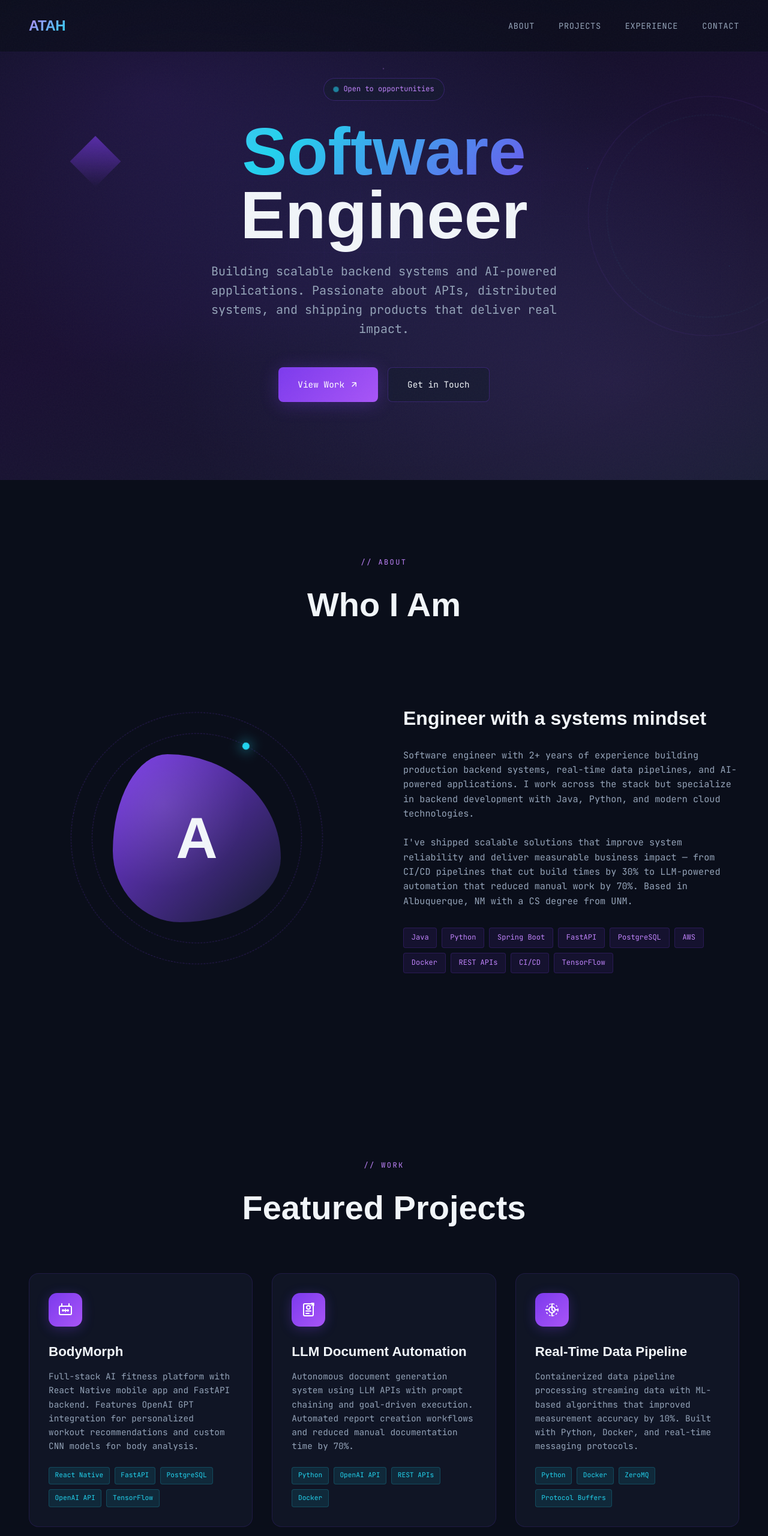
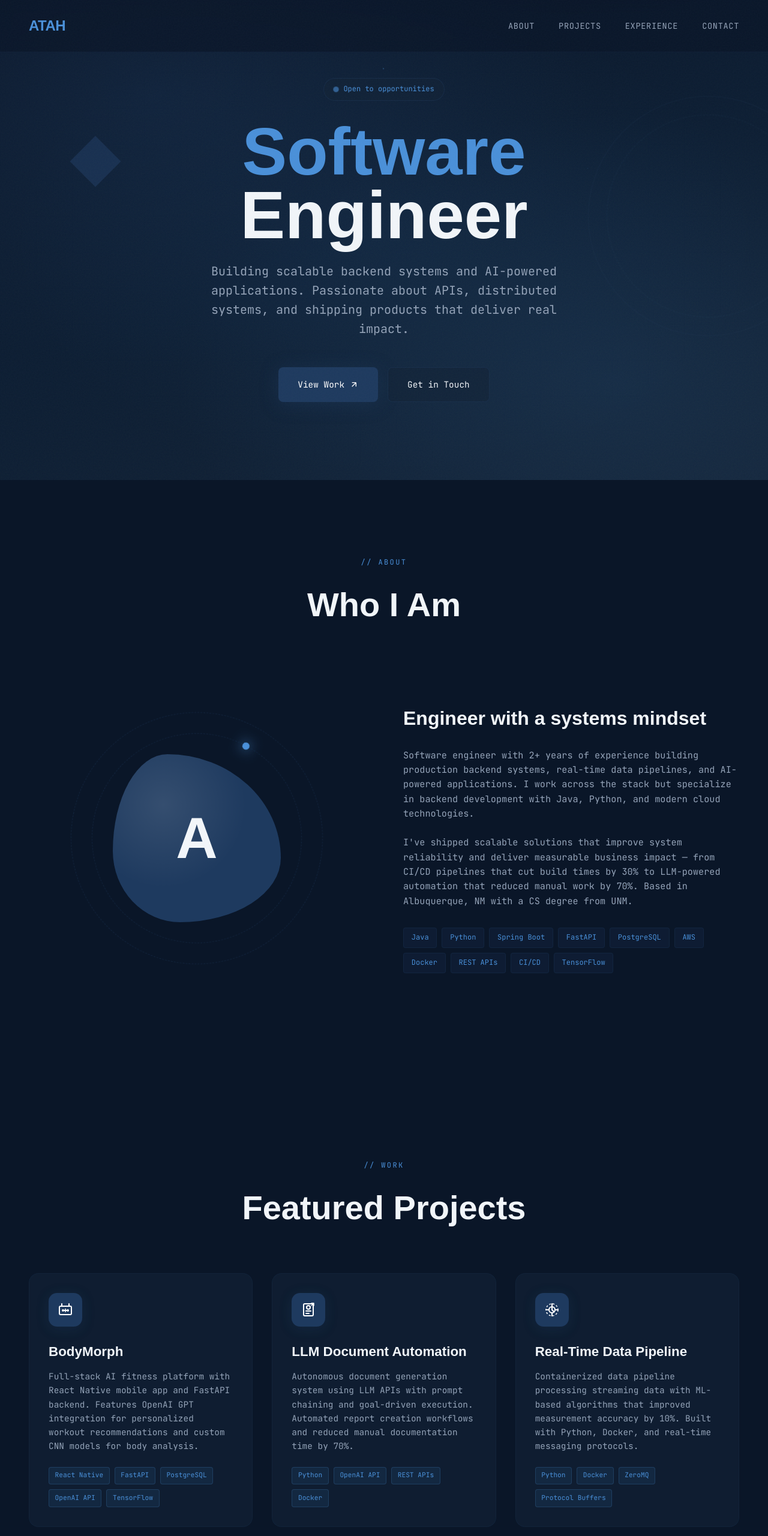
Before and after one commit to Atahh/Atahh.github.io, a plain HTML site: page index.html in a window 1280 px wide. Shown: the top 2560 px of the page at 60% size. Drawn offline with Linux system fonts and the light colour scheme; a web font is replaced by a local one.

Commit message:
Update index.html

```diff
--- a/index.html
+++ b/index.html
@@ -9,15 +9,14 @@
     <link href="https://fonts.googleapis.com/css2?family=Anybody:wght@400;700;900&family=JetBrains+Mono:wght@400;500&display=swap" rel="stylesheet">
     <style>
         :root {
-            --navy-deep: #0a0e1a;
-            --navy-mid: #141b2d;
-            --purple-accent: #7c3aed;
-            --purple-glow: #a855f7;
-            --purple-light: #c084fc;
-            --cyan-accent: #22d3ee;
+            --navy-deep: #0a1628;
+            --navy-mid: #132337;
+            --navy-accent: #1e3a5f;
+            --navy-light: #2d5a87;
+            --navy-bright: #4a90d9;
             --text-primary: #f1f5f9;
             --text-muted: #94a3b8;
-            --glass: rgba(20, 27, 45, 0.6);
+            --glass: rgba(19, 35, 55, 0.6);
         }
 
         * {
@@ -38,15 +37,15 @@
             line-height: 1.6;
         }
 
-        /* Animated gradient background */
+        /* Background */
         .bg-gradient {
             position: fixed;
             inset: 0;
             background:
-                radial-gradient(ellipse at 20% 20%, rgba(124, 58, 237, 0.15) 0%, transparent 50%),
-                radial-gradient(ellipse at 80% 80%, rgba(168, 85, 247, 0.1) 0%, transparent 50%),
-                radial-gradient(ellipse at 50% 50%, rgba(34, 211, 238, 0.05) 0%, transparent 70%),
-                linear-gradient(160deg, var(--navy-deep) 0%, #1a1033 50%, var(--navy-mid) 100%);
+                radial-gradient(ellipse at 20% 20%, rgba(30, 58, 95, 0.3) 0%, transparent 50%),
+                radial-gradient(ellipse at 80% 80%, rgba(45, 90, 135, 0.2) 0%, transparent 50%),
+                radial-gradient(ellipse at 50% 50%, rgba(74, 144, 217, 0.05) 0%, transparent 70%),
+                linear-gradient(160deg, var(--navy-deep) 0%, #0d1e33 50%, var(--navy-mid) 100%);
             z-index: -2;
         }
 
@@ -62,14 +61,14 @@
             position: absolute;
             width: 4px;
             height: 4px;
-            background: var(--purple-light);
+            background: var(--navy-bright);
             border-radius: 50%;
             opacity: 0;
             animation: float-up 15s infinite;
         }
 
         .particle:nth-child(odd) {
-            background: var(--cyan-accent);
+            background: var(--navy-light);
             width: 3px;
             height: 3px;
         }
@@ -96,8 +95,8 @@
             position: fixed;
             inset: 0;
             background-image:
-                linear-gradient(rgba(124, 58, 237, 0.03) 1px, transparent 1px),
-                linear-gradient(90deg, rgba(124, 58, 237, 0.03) 1px, transparent 1px);
+                linear-gradient(rgba(30, 58, 95, 0.03) 1px, transparent 1px),
+                linear-gradient(90deg, rgba(30, 58, 95, 0.03) 1px, transparent 1px);
             background-size: 60px 60px;
             z-index: -1;
             mask-image: radial-gradient(ellipse at center, black 0%, transparent 70%);
@@ -115,18 +114,15 @@
             justify-content: space-between;
             align-items: center;
             backdrop-filter: blur(10px);
-            background: rgba(10, 14, 26, 0.7);
-            border-bottom: 1px solid rgba(124, 58, 237, 0.1);
+            background: rgba(10, 22, 40, 0.7);
+            border-bottom: 1px solid rgba(30, 58, 95, 0.2);
         }
 
         .logo {
             font-family: 'Anybody', sans-serif;
             font-weight: 900;
             font-size: 1.5rem;
-            background: linear-gradient(135deg, var(--purple-light), var(--cyan-accent));
-            -webkit-background-clip: text;
-            -webkit-text-fill-color: transparent;
-            background-clip: text;
+            color: var(--navy-bright);
             letter-spacing: -0.02em;
         }
 
@@ -153,7 +149,7 @@
             left: 0;
             width: 0;
             height: 2px;
-            background: linear-gradient(90deg, var(--purple-accent), var(--cyan-accent));
+            background: var(--navy-bright);
             transition: width 0.3s ease;
         }
 
@@ -186,10 +182,10 @@
             gap: 0.5rem;
             padding: 0.5rem 1rem;
             background: var(--glass);
-            border: 1px solid rgba(124, 58, 237, 0.3);
+            border: 1px solid rgba(30, 58, 95, 0.4);
             border-radius: 100px;
             font-size: 0.75rem;
-            color: var(--purple-light);
+            color: var(--navy-bright);
             margin-bottom: 2rem;
             animation: fade-in 0.8s ease-out;
         }
@@ -197,7 +193,7 @@
         .badge-dot {
             width: 8px;
             height: 8px;
-            background: var(--cyan-accent);
+            background: var(--navy-bright);
             border-radius: 50%;
             animation: pulse 2s infinite;
         }
@@ -217,17 +213,7 @@
         }
 
         .hero h1 .gradient-text {
-            background: linear-gradient(135deg, var(--purple-light) 0%, var(--cyan-accent) 50%, var(--purple-accent) 100%);
-            -webkit-background-clip: text;
-            -webkit-text-fill-color: transparent;
-            background-clip: text;
-            background-size: 200% 200%;
-            animation: gradient-shift 5s ease infinite;
-        }
-
-        @keyframes gradient-shift {
-            0%, 100% { background-position: 0% 50%; }
-            50% { background-position: 100% 50%; }
+            color: var(--navy-bright);
         }
 
         .hero-subtitle {
@@ -271,25 +257,26 @@
         }
 
         .btn-primary {
-            background: linear-gradient(135deg, var(--purple-accent), var(--purple-glow));
+            background: var(--navy-accent);
             color: white;
-            box-shadow: 0 4px 30px rgba(124, 58, 237, 0.3);
+            box-shadow: 0 4px 30px rgba(30, 58, 95, 0.4);
         }
 
         .btn-primary:hover {
             transform: translateY(-2px);
-            box-shadow: 0 8px 40px rgba(124, 58, 237, 0.5);
+            background: var(--navy-light);
+            box-shadow: 0 8px 40px rgba(45, 90, 135, 0.5);
         }
 
         .btn-secondary {
             background: var(--glass);
             color: var(--text-primary);
-            border: 1px solid rgba(124, 58, 237, 0.3);
+            border: 1px solid rgba(30, 58, 95, 0.4);
         }
 
         .btn-secondary:hover {
-            background: rgba(124, 58, 237, 0.1);
-            border-color: var(--purple-accent);
+            background: rgba(30, 58, 95, 0.2);
+            border-color: var(--navy-light);
         }
 
         /* Geometric decorations */
@@ -302,7 +289,7 @@
         .geo-ring {
             width: 400px;
             height: 400px;
-            border: 1px solid rgba(124, 58, 237, 0.2);
+            border: 1px solid rgba(30, 58, 95, 0.3);
             border-radius: 50%;
             right: -100px;
             top: 20%;
@@ -313,7 +300,7 @@
             content: '';
             position: absolute;
             inset: 30px;
-            border: 1px dashed rgba(34, 211, 238, 0.15);
+            border: 1px dashed rgba(45, 90, 135, 0.2);
             border-radius: 50%;
             animation: spin-slow 40s linear infinite reverse;
         }
@@ -325,7 +312,7 @@
         .geo-diamond {
             width: 60px;
             height: 60px;
-            background: linear-gradient(135deg, var(--purple-accent), transparent);
+            background: var(--navy-accent);
             left: 10%;
             top: 30%;
             transform: rotate(45deg);
@@ -350,7 +337,7 @@
 
         .section-label {
             font-size: 0.75rem;
-            color: var(--purple-light);
+            color: var(--navy-bright);
             text-transform: uppercase;
             letter-spacing: 0.2em;
             margin-bottom: 1rem;
@@ -383,7 +370,7 @@
         .about-avatar {
             width: 280px;
             height: 280px;
-            background: linear-gradient(135deg, var(--purple-accent), var(--navy-mid));
+            background: var(--navy-accent);
             border-radius: 30% 70% 70% 30% / 30% 30% 70% 70%;
             display: flex;
             align-items: center;
@@ -413,7 +400,7 @@
 
         .orbit-ring {
             position: absolute;
-            border: 1px dashed rgba(124, 58, 237, 0.3);
+            border: 1px dashed rgba(30, 58, 95, 0.4);
             border-radius: 50%;
             animation: spin-slow 20s linear infinite;
         }
@@ -434,12 +421,12 @@
             position: absolute;
             width: 12px;
             height: 12px;
-            background: var(--cyan-accent);
+            background: var(--navy-bright);
             border-radius: 50%;
             top: 50%;
             left: 0;
             transform: translate(-50%, -50%);
-            box-shadow: 0 0 20px var(--cyan-accent);
+            box-shadow: 0 0 20px var(--navy-bright);
         }
 
         .about-text h3 {
@@ -463,16 +450,16 @@
 
         .tech-tag {
             padding: 0.4rem 0.8rem;
-            background: rgba(124, 58, 237, 0.1);
-            border: 1px solid rgba(124, 58, 237, 0.2);
+            background: rgba(30, 58, 95, 0.2);
+            border: 1px solid rgba(30, 58, 95, 0.3);
             border-radius: 4px;
             font-size: 0.75rem;
-            color: var(--purple-light);
+            color: var(--navy-bright);
             transition: all 0.3s ease;
         }
 
         .tech-tag:hover {
-            background: rgba(124, 58, 237, 0.2);
+            background: rgba(30, 58, 95, 0.3);
             transform: translateY(-2px);
         }
 
@@ -487,7 +474,7 @@
 
         .project-card {
             background: var(--glass);
-            border: 1px solid rgba(124, 58, 237, 0.15);
+            border: 1px solid rgba(30, 58, 95, 0.2);
             border-radius: 16px;
             padding: 2rem;
             transition: all 0.4s ease;
@@ -502,15 +489,15 @@
             left: 0;
             right: 0;
             height: 3px;
-            background: linear-gradient(90deg, var(--purple-accent), var(--cyan-accent));
+            background: var(--navy-bright);
             transform: scaleX(0);
             transition: transform 0.4s ease;
         }
 
         .project-card:hover {
             transform: translateY(-8px);
-            border-color: rgba(124, 58, 237, 0.3);
-            box-shadow: 0 20px 60px rgba(124, 58, 237, 0.15);
+            border-color: rgba(30, 58, 95, 0.4);
+            box-shadow: 0 20px 60px rgba(30, 58, 95, 0.2);
         }
 
         .project-card:hover::before {
@@ -520,20 +507,21 @@
         .project-icon {
             width: 56px;
             height: 56px;
-            background: linear-gradient(135deg, var(--purple-accent), var(--purple-glow));
+            background: var(--navy-accent);
             border-radius: 14px;
             display: flex;
             align-items: center;
             justify-content: center;
             margin-bottom: 1.5rem;
             color: white;
-            box-shadow: 0 4px 20px rgba(124, 58, 237, 0.3);
+            box-shadow: 0 4px 20px rgba(30, 58, 95, 0.3);
             transition: all 0.3s ease;
         }
 
         .project-card:hover .project-icon {
             transform: scale(1.1) rotate(-5deg);
-            box-shadow: 0 8px 30px rgba(124, 58, 237, 0.4);
+            background: var(--navy-light);
+            box-shadow: 0 8px 30px rgba(45, 90, 135, 0.4);
         }
 
         .project-card h3 {
@@ -557,10 +545,10 @@
         .project-tech span {
             font-size: 0.7rem;
             padding: 0.3rem 0.6rem;
-            background: rgba(34, 211, 238, 0.1);
-            border: 1px solid rgba(34, 211, 238, 0.2);
+            background: rgba(74, 144, 217, 0.1);
+            border: 1px solid rgba(74, 144, 217, 0.2);
             border-radius: 4px;
-            color: var(--cyan-accent);
+            color: var(--navy-bright);
         }
 
         /* Experience Section */
@@ -577,7 +565,7 @@
             top: 0;
             bottom: 0;
             width: 2px;
-            background: linear-gradient(180deg, var(--purple-accent), var(--cyan-accent), var(--purple-accent));
+            background: var(--navy-light);
         }
 
         .timeline-item {
@@ -593,19 +581,19 @@
             width: 14px;
             height: 14px;
             background: var(--navy-deep);
-            border: 2px solid var(--purple-accent);
+            border: 2px solid var(--navy-light);
             border-radius: 50%;
             transition: all 0.3s ease;
         }
 
         .timeline-item:hover .timeline-dot {
-            background: var(--purple-accent);
-            box-shadow: 0 0 20px var(--purple-accent);
+            background: var(--navy-light);
+            box-shadow: 0 0 20px var(--navy-light);
         }
 
         .timeline-date {
             font-size: 0.8rem;
-            color: var(--purple-light);
+            color: var(--navy-bright);
             margin-bottom: 0.5rem;
         }
 
@@ -617,7 +605,7 @@
 
         .timeline-content h4 {
             font-size: 0.9rem;
-            color: var(--cyan-accent);
+            color: var(--navy-bright);
             font-weight: 400;
             margin-bottom: 1rem;
         }
@@ -653,7 +641,7 @@
             gap: 0.75rem;
             padding: 1rem 1.5rem;
             background: var(--glass);
-            border: 1px solid rgba(124, 58, 237, 0.2);
+            border: 1px solid rgba(30, 58, 95, 0.3);
             border-radius: 12px;
             color: var(--text-primary);
             text-decoration: none;
@@ -661,8 +649,8 @@
         }
 
         .contact-link:hover {
-            background: rgba(124, 58, 237, 0.15);
-            border-color: var(--purple-accent);
+            background: rgba(30, 58, 95, 0.2);
+            border-color: var(--navy-light);
             transform: translateY(-4px);
         }
 
@@ -676,7 +664,7 @@
         footer {
             padding: 3rem;
             text-align: center;
-            border-top: 1px solid rgba(124, 58, 237, 0.1);
+            border-top: 1px solid rgba(30, 58, 95, 0.2);
         }
 
         footer p {
```
